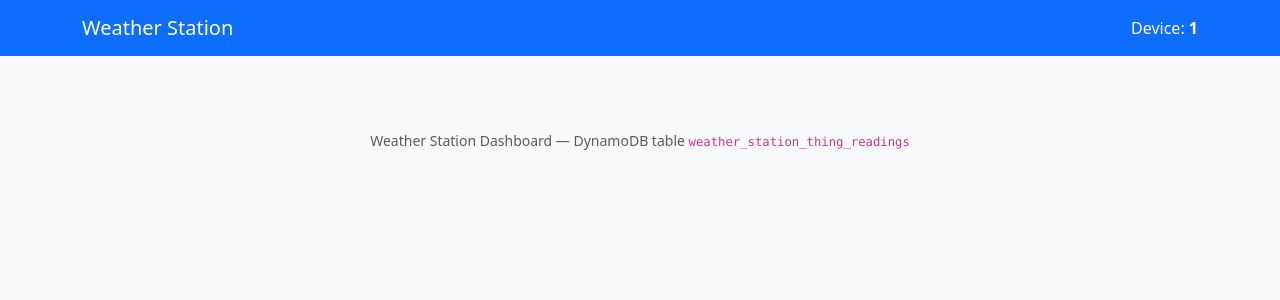
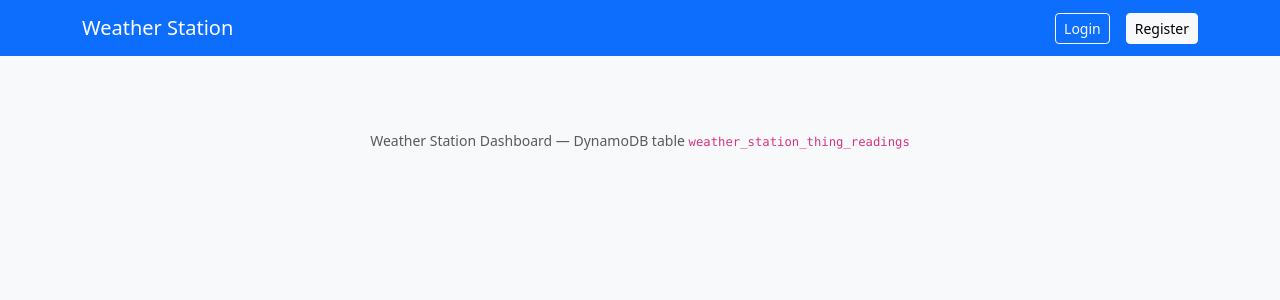
Before and after one commit to branogarbo/Weather_Station_Dashboard, a Flask app: template templates/layout.html in a window 1280 px wide. Shown: the top 300 px of the page. Run offline with Flask 3, Linux system fonts and the light colour scheme; the template is opened without the code that fills it: most values are stand-ins (such as "Sample title", 1, 10 or a date in 2020).

Commit message:
added logout button in layout.html

```diff
--- a/templates/layout.html
+++ b/templates/layout.html
@@ -9,28 +9,23 @@
     <!-- Bootstrap 5 CSS -->
     <link href="https://cdn.jsdelivr.net/npm/bootstrap@5.3.2/dist/css/bootstrap.min.css" rel="stylesheet">
 
-    <!-- Chart.js UMD build (browser) -->
+    <!-- Chart.js UMD -->
     <script src="https://cdn.jsdelivr.net/npm/chart.js@4.4.1/dist/chart.umd.min.js"></script>
-
-    <!-- Chart.js date adapter using date-fns (bundled) -->
+    <!-- Date adapter -->
     <script
         src="https://cdn.jsdelivr.net/npm/chartjs-adapter-date-fns@3.0.0/dist/chartjs-adapter-date-fns.bundle.min.js"></script>
 
     <style>
-        /* Fixed-height container for the chart so Chart.js doesn't grow infinitely */
         .chart-container {
             height: 320px;
-            /* fixed height — adjust as desired */
             position: relative;
         }
 
-        /* Ensure canvas fills the container */
         .chart-container canvas {
             width: 100% !important;
             height: 100% !important;
         }
 
-        /* Make table body scrollable while header sticks */
         .table-responsive.fixed-height {
             max-height: 420px;
             overflow: auto;
@@ -47,9 +42,50 @@
 <body class="bg-light">
     <nav class="navbar navbar-expand-lg navbar-dark bg-primary mb-4">
         <div class="container">
-            <a class="navbar-brand" href="{{ url_for('dashboard') }}">Weather Station</a>
-            <div class="ms-auto text-white">
-                Device: <span class="fw-bold">{{ device_id or "N/A" }}</span>
+
+            <a class="navbar-brand" href="{{ url_for('dashboard') }}">
+                Weather Station
+            </a>
+
+            <button class="navbar-toggler" type="button" data-bs-toggle="collapse"
+                data-bs-target="#navbarSupportedContent">
+                <span class="navbar-toggler-icon"></span>
+            </button>
+
+            <div class="collapse navbar-collapse" id="navbarSupportedContent">
+                <ul class="navbar-nav me-auto mb-2 mb-lg-0">
+                    {% if session.id_token %}
+                    <li class="nav-item">
+                        <a class="nav-link" href="{{ url_for('dashboard') }}">Dashboard</a>
+                    </li>
+                    <li class="nav-item">
+                        <a class="nav-link" href="{{ url_for('historical') }}">Historical</a>
+                    </li>
+                    <li class="nav-item">
+                        <a class="nav-link" href="{{ url_for('commands') }}">Commands</a>
+                    </li>
+                    {% endif %}
+                </ul>
+
+                <div class="d-flex align-items-center gap-3">
+
+                    {% if session.id_token %}
+                    <span class="text-white small">
+                        Signed in as <strong>{{ session.username }}</strong>
+                    </span>
+                    <a class="btn btn-sm btn-outline-light" href="{{ url_for('logout') }}">
+                        Logout
+                    </a>
+                    {% else %}
+                    <a class="btn btn-sm btn-outline-light" href="{{ url_for('login') }}">
+                        Login
+                    </a>
+                    <a class="btn btn-sm btn-light" href="{{ url_for('register') }}">
+                        Register
+                    </a>
+                    {% endif %}
+
+                </div>
             </div>
         </div>
     </nav>
@@ -60,7 +96,7 @@
         {% for category, message in messages %}
         <div class="alert alert-{{ category }} alert-dismissible fade show" role="alert">
             {{ message }}
-            <button type="button" class="btn-close" data-bs-dismiss="alert" aria-label="Close"></button>
+            <button type="button" class="btn-close" data-bs-dismiss="alert"></button>
         </div>
         {% endfor %}
         {% endif %}
@@ -70,8 +106,10 @@
     </main>
 
     <footer class="text-center py-4 mt-5">
-        <small class="text-muted">Weather Station Dashboard — DynamoDB table
-            <code>{{ config.get('DDB_TABLE') }}</code></small>
+        <small class="text-muted">
+            Weather Station Dashboard — DynamoDB table
+            <code>{{ config.get('DDB_TABLE') }}</code>
+        </small>
     </footer>
 
     <script src="https://cdn.jsdelivr.net/npm/bootstrap@5.3.2/dist/js/bootstrap.bundle.min.js"></script>
```
